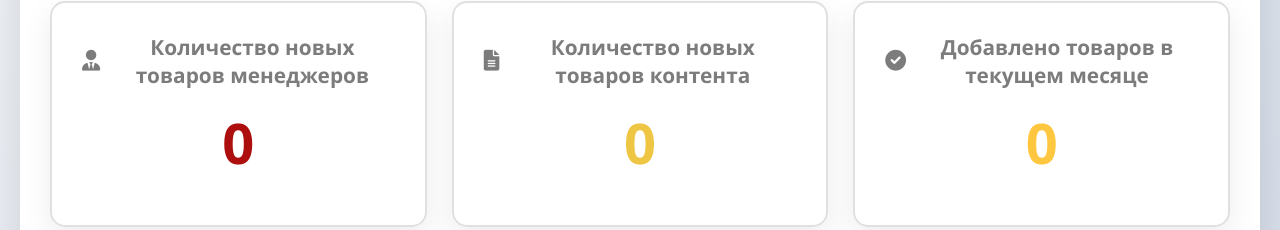
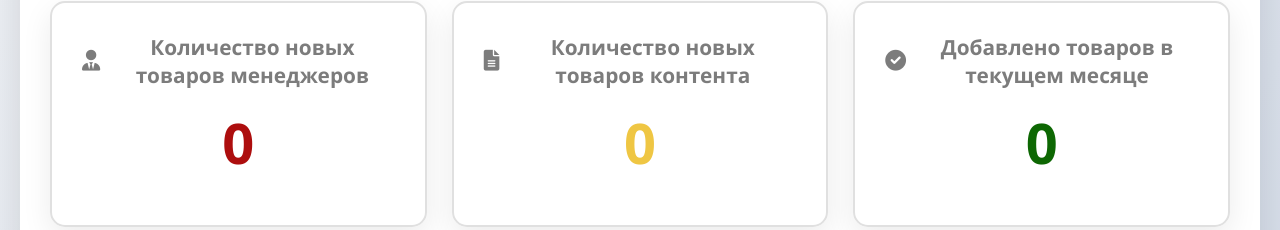
Before and after one commit to tmelnikmateric-boop/analytics-dash, a plain HTML site: page index.html in a window 1280 px wide. Shown: the part 400-630 px from the top of the page. Drawn offline with nearby package versions, Linux system fonts and the light colour scheme; no server answers.

Commit message:
Update index.html

```diff
--- a/index.html
+++ b/index.html
@@ -119,7 +119,7 @@
         .summary-number {
             font-size: 3.5em;
             font-weight: 800;
-            color: #ffc73f;
+            color: #0d6703;
             margin: 15px 0;
         }
 
```
